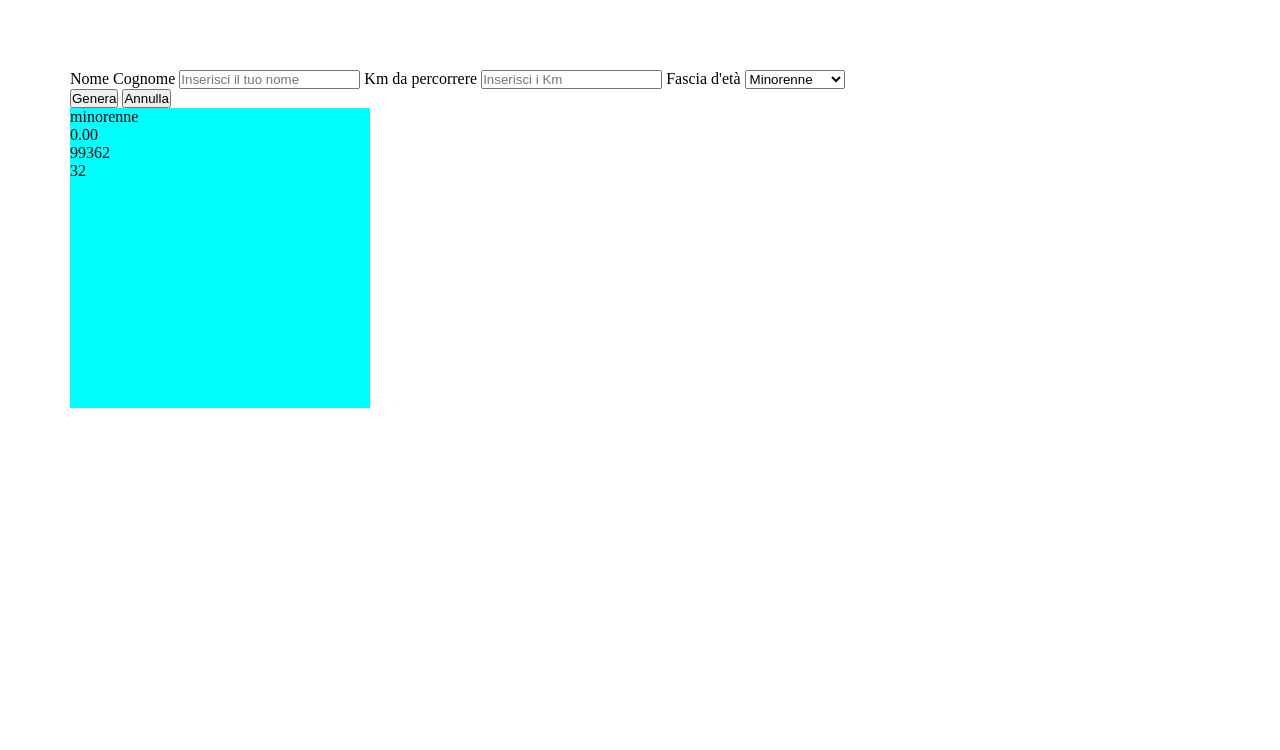
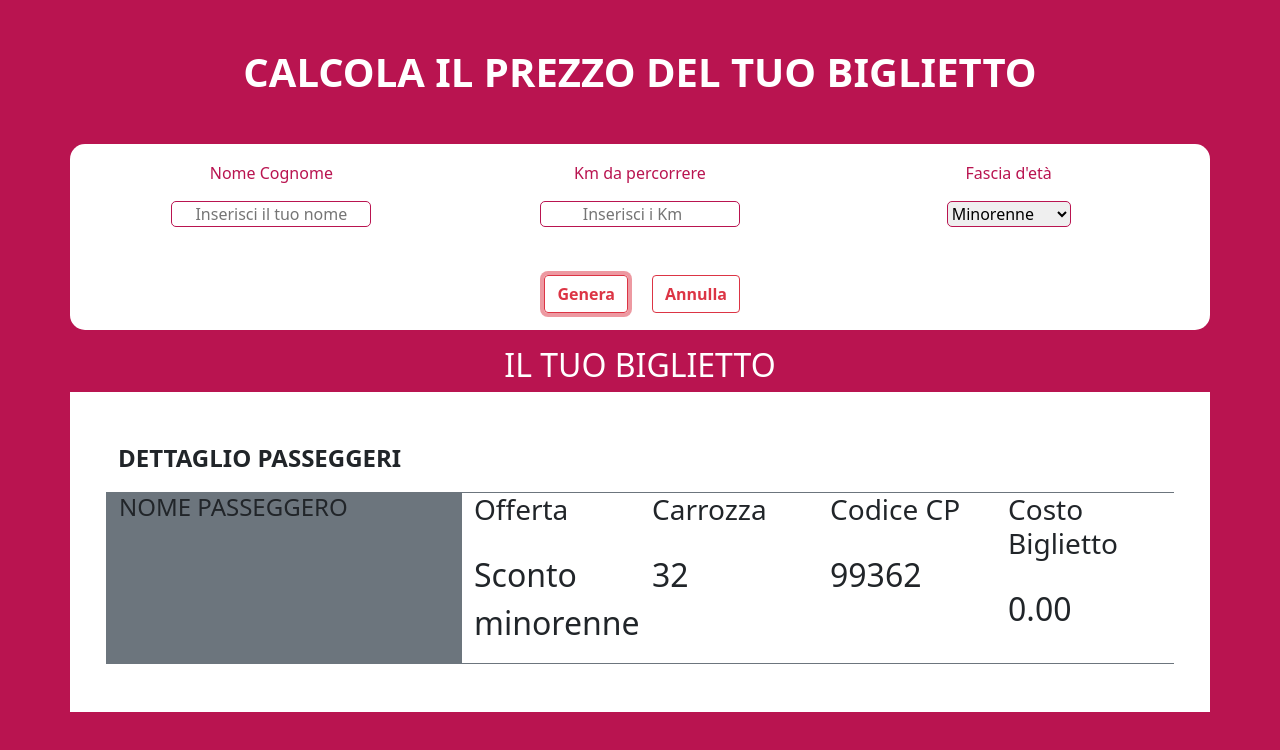
Before and after one commit to SimoneBenato/js-biglietto-treno-form, a plain HTML site: page index.html in a window 1280 px wide. Both pictures are taken after a click on the button "Genera". Drawn offline with nearby package versions, Linux system fonts and the light colour scheme.

Commit message:
Esercizio svolto, da limare

```diff
--- a/css/style.css
+++ b/css/style.css
@@ -5,12 +5,33 @@
 }
 
 body {
-    padding: 70px;
+    background-color: rgb(185, 20, 80);
 }
 
-.box {
-    background-color: aqua;
-    height: 300px;
-    width: 300px;
+h1, h2 {
+    color: white;
+}
+
+label {
+    color: rgb(185, 20, 80);
+}
+
+input, select {
+    max-width: 200px;
+    border: 1px solid rgb(185, 20, 80);
+    border-radius: 5px;
+}
+
+.calculator {
+    background-color: white;
+    border: 1px solid transparent;
+    border-radius: 15px;
+}
+
+.none {
     display: none;
 }
+
+.ticket {
+    background-color: white;
+}
--- a/index.html
+++ b/index.html
@@ -4,23 +4,33 @@
     <meta charset="UTF-8">
     <meta http-equiv="X-UA-Compatible" content="IE=edge">
     <meta name="viewport" content="width=device-width, initial-scale=1.0">
+    <link href="https://cdn.jsdelivr.net/npm/bootstrap@5.0.2/dist/css/bootstrap.min.css" rel="stylesheet" integrity="sha384-EVSTQN3/azprG1Anm3QDgpJLIm9Nao0Yz1ztcQTwFspd3yD65VohhpuuCOmLASjC" crossorigin="anonymous">
     <link rel="stylesheet" href="css/style.css">
     <title>Generatore biglietto del treno</title>
 </head>
 <body>
-    <div class="container">
+    <h1 class="fw-bold mt-5 mb-3 text-center">CALCOLA IL PREZZO DEL TUO BIGLIETTO</h1>
+    <div class="container calculator mt-5">
+
+        <div class="container p-3">
+            <div class="row mb-3">
+                <div class="col-4 d-flex flex-column align-items-center">
                     <!-- input per nome e cognome -->
-        <label for="nome">Nome Cognome</label>
-        <input id="nome" type="text" name="nome" placeholder="Inserisci il tuo nome">
+                    <label class="mb-3" for="nome">Nome Cognome</label>
+                    <input class="text-center" id="nome" type="text" name="nome" placeholder="Inserisci il tuo nome">
                     <!-- fine input per nome e cognome -->
+                </div>
 
+                <div class="col-4 d-flex flex-column align-items-center">
                     <!-- input per km da percorrere -->
-        <label for="km">Km da percorrere</label>
-        <input id="km" type="number" name="km" placeholder="Inserisci i Km">
+                    <label class="mb-3" for="km">Km da percorrere</label>
+                    <input class="text-center" id="km" type="number" name="km" placeholder="Inserisci i Km">
                     <!-- fine input per km da percorrere -->
+                </div>
 
+                <div class="col-4 d-flex flex-column align-items-center">
                     <!-- input per fascia di età -->
-        <label for="fascia_eta">Fascia d'et&agrave;</label>
+                    <label class="mb-3" for="fascia_eta">Fascia d'et&agrave;</label>
                     <select name="fascia_eta" id="fascia_eta">
                         <option value="minorenne">Minorenne</option>
                         <option value="maggiorenne">Maggiorenne</option>
@@ -28,24 +38,51 @@
                     </select>
                     <!-- fine input per fascia di età -->
                 </div>
-
-    <div class="container">
-        <button id="calcolaPrezzo" name="calcolaPrezzo">Genera</button>
-        <button id="annulla" name="annulla">Annulla</button>
-    </div>
-
-    <div class="conta">
-        <div id="biglietto" class="box">
-            <p id="uno"></p>
-            <p id="due"></p>
-            <p id="tre"></p>
-            <p id="quattro"></p>
-            <p id="cinque"></p>
-            <p id="sei"></p>
             </div>
         </div>
 
+        <div class="container p-3">
+            <div class="row">
+                <div class="col-6 d-flex justify-content-end">
+                    <button id="calcolaPrezzo" name="calcolaPrezzo" class="btn btn-outline-danger fw-bold">Genera</button>
+                </div>
+                <div class="col-6 d-flex">
+                    <button id="annulla" name="annulla" class="btn btn-outline-danger fw-bold">Annulla</button>
+                </div>
+            </div>
+        </div>
+    </div>
+
+    <div id="biglietto" class="none">
+        <h2 class="mt-3 text-center">IL TUO BIGLIETTO</h2>
+        <div class="container ticket p-5">
+            <p class="fw-bold fs-4">DETTAGLIO PASSEGGERI</p>
+            <div class="row">
+                <div class="col-4 bg-secondary border border-secondary">
+                    <h4 class="mb-4">NOME PASSEGGERO</h4>
+                    <p class="fs-2 fw-bold" id="nomePasseggero"></p>
+                </div>
+                <div class="col-2 border-top border-bottom border-secondary">
+                    <h3 class="mb-4">Offerta</h3>
+                    <p class="fs-2" id="offerta"></p>
+                </div>
+                <div class="col-2 border-top border-bottom border-secondary">
+                    <h3 class="mb-4">Carrozza</h3>
+                    <p class="fs-2" id="numeroCarrozza"></p>
+                </div>
+                <div class="col-2 border-top border-bottom border-secondary">
+                    <h3 class="mb-4">Codice CP</h3>
+                    <p class="fs-2" id="codiceTreno"></p>
+                </div>
+                <div class="col-2 border-top border-bottom border-secondary">
+                    <h3 class="mb-4">Costo Biglietto</h3>
+                    <p class="fs-2" id="price"></p>
+                </div>
+            </div>
+        </div>
+    </div>
 
     <script src="js/main.js"></script>
+    <script src="https://cdn.jsdelivr.net/npm/bootstrap@5.0.2/dist/js/bootstrap.bundle.min.js" integrity="sha384-MrcW6ZMFYlzcLA8Nl+NtUVF0sA7MsXsP1UyJoMp4YLEuNSfAP+JcXn/tWtIaxVXM" crossorigin="anonymous"></script>
 </body>
 </html>
--- a/js/main.js
+++ b/js/main.js
@@ -1,19 +1,16 @@
 // Creiamo un finto biglietto del treno con:
-// Nome passeggero
-// Codice treno (numero casuale tra 90000 e 100000 escluso)
-// Numero carrozza
-// Prezzo calcolato
-// Categoria selezionata dall'utente
-// Aggiungiamo una piccola animazione al click su "Crea" e "Annulla", se clicchiamo su annulla dobbiamo ripulire il form.
-
 var btnGenera = document.getElementById("calcolaPrezzo");
 
 btnGenera.addEventListener("click",
     function() {
+        // Nome passeggero
         var nome = document.getElementById("nome").value;
-        var km = document.getElementById("km").value;
+
+        // Categoria selezionata dall'utente
         var fasciaEta = document.getElementById("fascia_eta").value;
 
+        // Prezzo calcolato
+        var km = document.getElementById("km").value;
         var price;
         if (fasciaEta == 'minorenne') {
             price = ((km * 0.21) * 0.8);
@@ -23,15 +20,17 @@ btnGenera.addEventListener("click",
             price = (km * 0.21);
         }
 
-        var codicePrenotazione = Math.floor(Math.random() * (100000 - 90000) ) + 90000;
+        // Codice treno (numero casuale tra 90000 e 100000 escluso)
+        var codiceTreno = Math.floor(Math.random() * (100000 - 90000) ) + 90000;
+
+        // Numero carrozza
         var numeroCarrozza = Math.floor(Math.random() * (61 - 1) ) + 1;
 
-        document.getElementById("uno").innerHTML = nome
-        document.getElementById("due").innerHTML = km
-        document.getElementById("tre").innerHTML = fasciaEta
-        document.getElementById("quattro").innerHTML = price.toFixed(2);
-        document.getElementById("cinque").innerHTML = codicePrenotazione;
-        document.getElementById("sei").innerHTML = numeroCarrozza;
+        document.getElementById("nomePasseggero").innerHTML = nome;
+        document.getElementById("offerta").innerHTML = ("Sconto ") + fasciaEta;
+        document.getElementById("price").innerHTML = price.toFixed(2);
+        document.getElementById("codiceTreno").innerHTML = codiceTreno;
+        document.getElementById("numeroCarrozza").innerHTML = numeroCarrozza;
 
         var biglietto = document.getElementById("biglietto");
         biglietto.style.display = "block";
@@ -46,8 +45,10 @@ btnAnnulla.addEventListener("click",
         biglietto.style.display = "none";
 
         // svuoto gli imput
-        document.getElementById("nome").value = ""
+        document.getElementById("nome").value = "";
         document.getElementById("km").value = "";
         document.getElementById("fascia_eta").value = "";
     }
 )
+
+// Aggiungiamo una piccola animazione al click su "Crea" e "Annulla", se clicchiamo su annulla dobbiamo ripulire il form.
```
Lines whose indentation alone changed are shown as unchanged.
